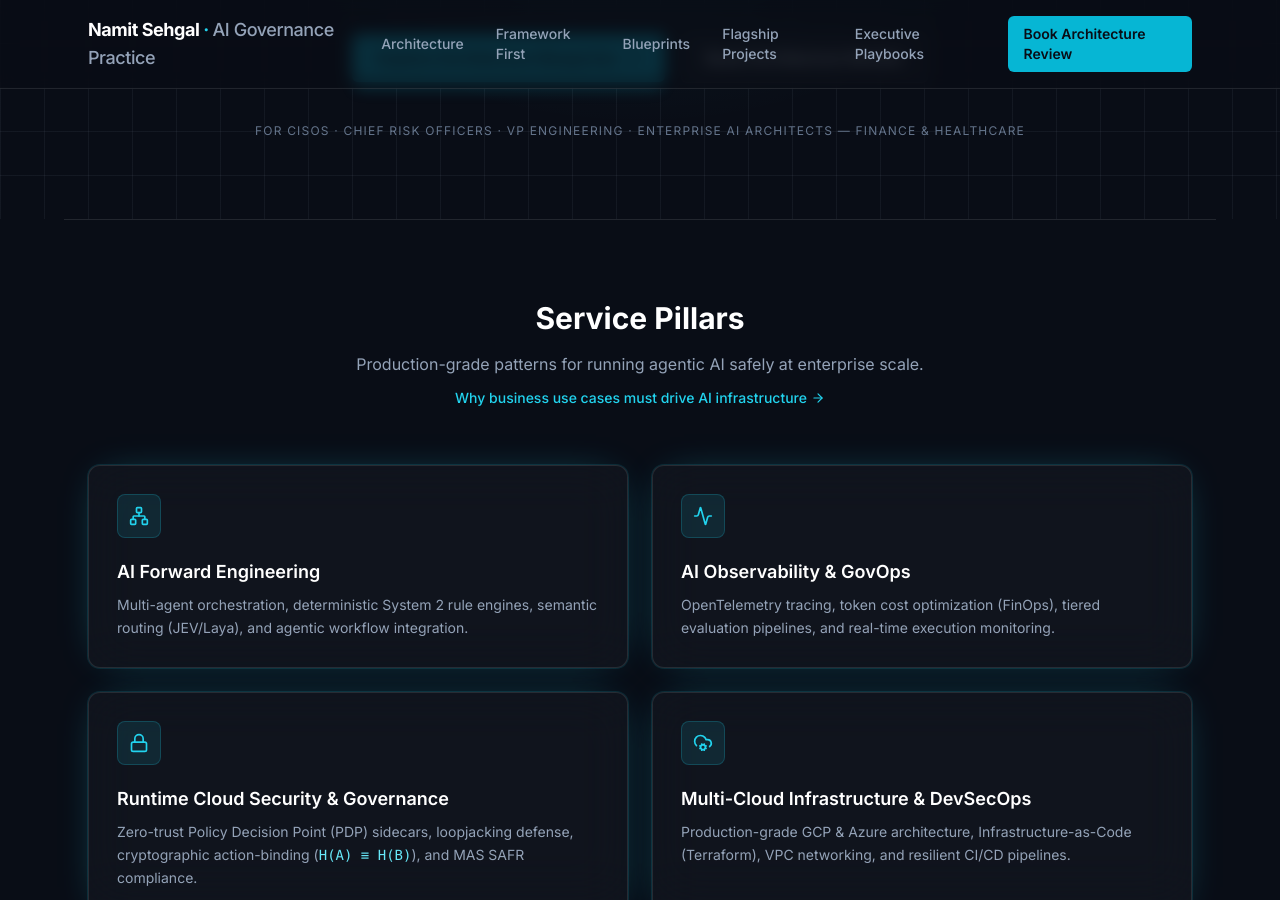
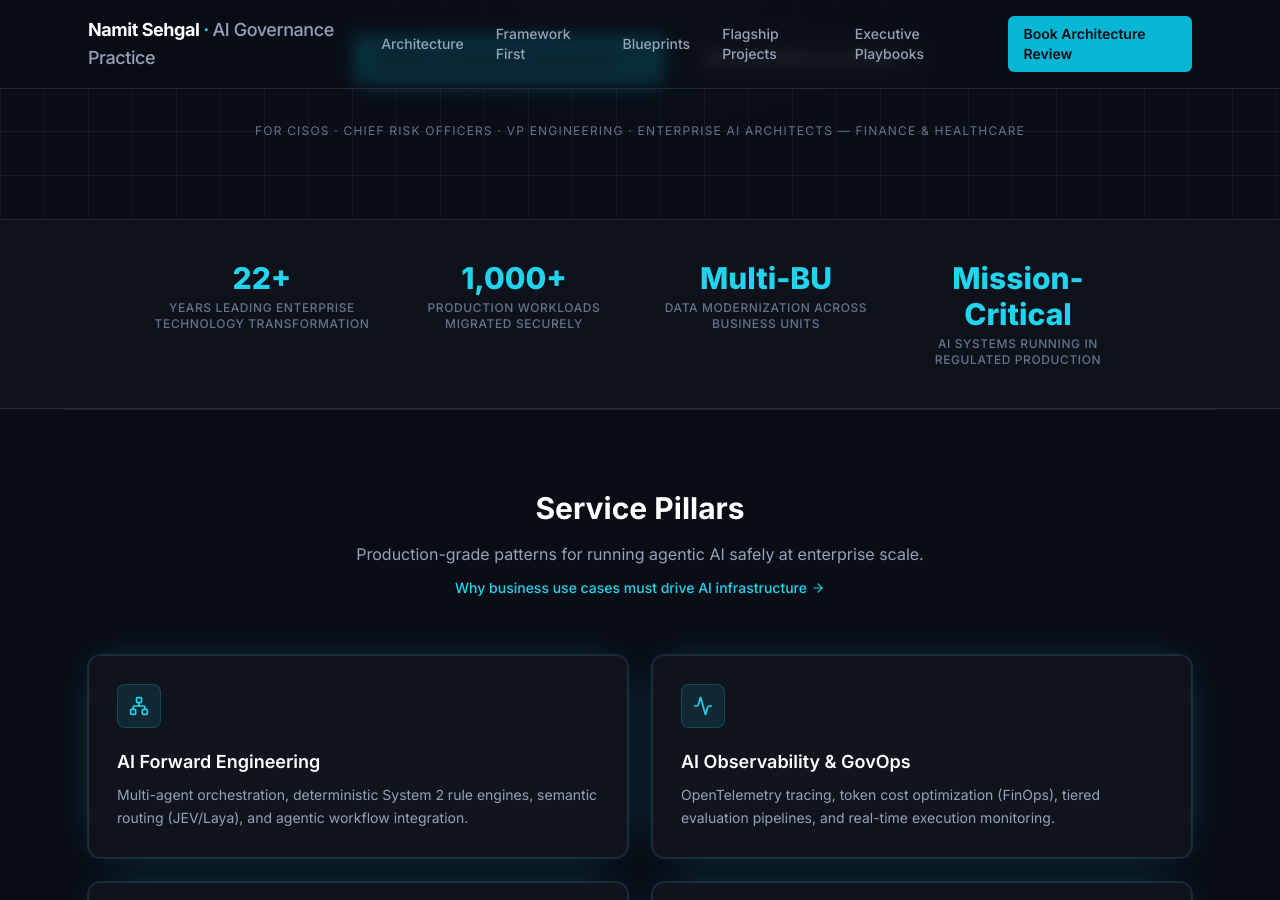
Before and after one commit to sehgalnamit/sehgalnamit.github.io, a Jekyll site: the page index.html, which Jekyll copies as it is, in a window 1280 px wide and 900 px high, scrolled down 486 px. Built offline with Jekyll 4.4.1, drawn with Linux system fonts in a browser that asks for light colours; nearby versions of some CDN libraries.

Commit message:
Add outcome-focused stat strip below hero

```diff
--- a/index.html
+++ b/index.html
@@ -61,6 +61,28 @@
                 </a>
             </div>
             <p class="mt-10 text-xs uppercase tracking-widest text-slate-500">For CISOs &middot; Chief Risk Officers &middot; VP Engineering &middot; Enterprise AI Architects &mdash; Finance &amp; Healthcare</p>
+        </div>
+    </section>
+
+    <!-- Outcome Stats -->
+    <section class="border-y border-white/10 bg-white/[0.02]">
+        <div class="max-w-5xl mx-auto px-6 py-10 grid grid-cols-2 lg:grid-cols-4 gap-8 text-center">
+            <div>
+                <div class="text-3xl font-extrabold text-cyan-400 mb-1">22+</div>
+                <div class="text-xs uppercase tracking-wider text-slate-500 font-medium">Years Leading Enterprise Technology Transformation</div>
+            </div>
+            <div>
+                <div class="text-3xl font-extrabold text-cyan-400 mb-1">1,000+</div>
+                <div class="text-xs uppercase tracking-wider text-slate-500 font-medium">Production Workloads Migrated Securely</div>
+            </div>
+            <div>
+                <div class="text-3xl font-extrabold text-cyan-400 mb-1">Multi-BU</div>
+                <div class="text-xs uppercase tracking-wider text-slate-500 font-medium">Data Modernization Across Business Units</div>
+            </div>
+            <div>
+                <div class="text-3xl font-extrabold text-cyan-400 mb-1">Mission-Critical</div>
+                <div class="text-xs uppercase tracking-wider text-slate-500 font-medium">AI Systems Running in Regulated Production</div>
+            </div>
         </div>
     </section>
 
```
